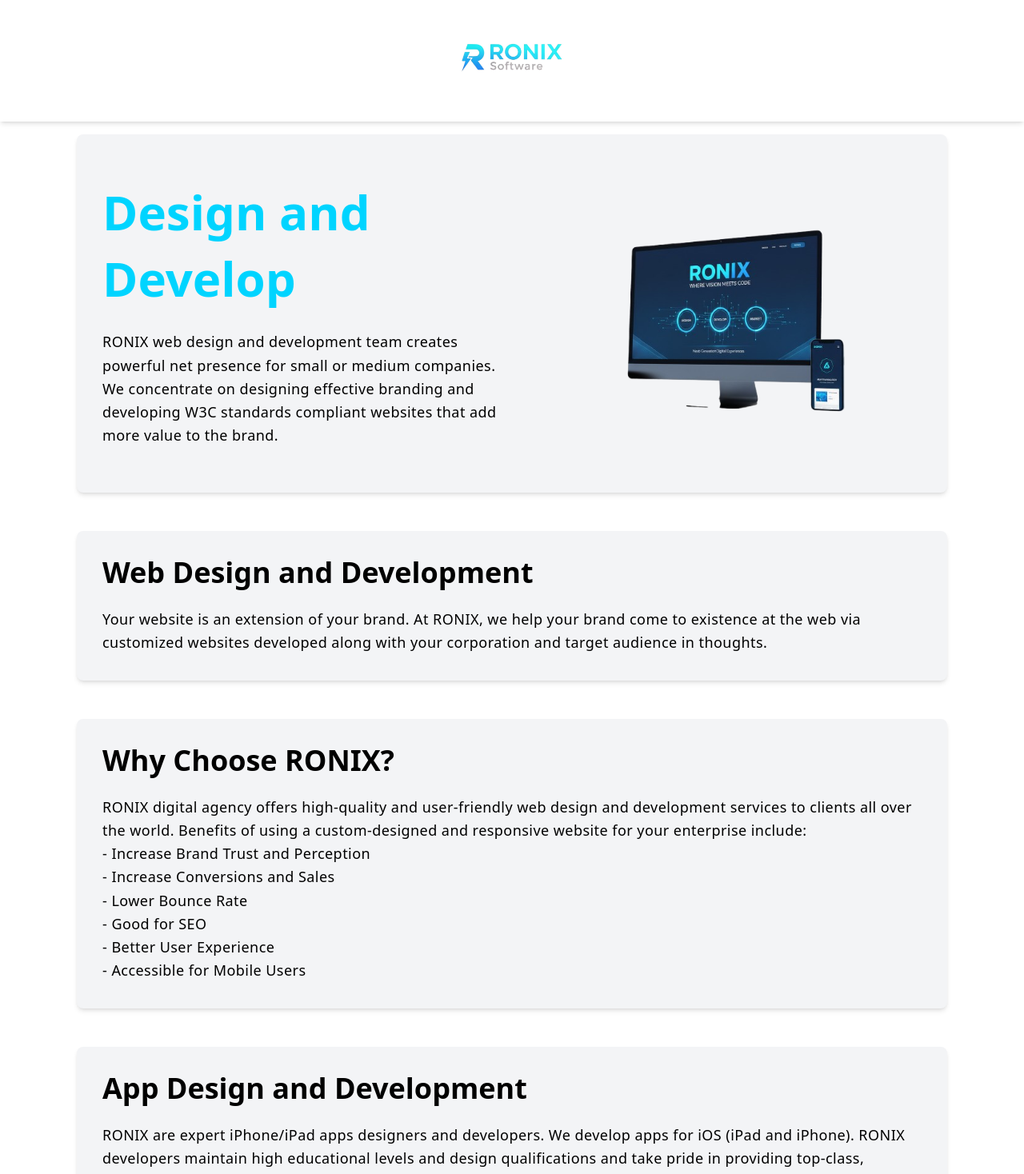
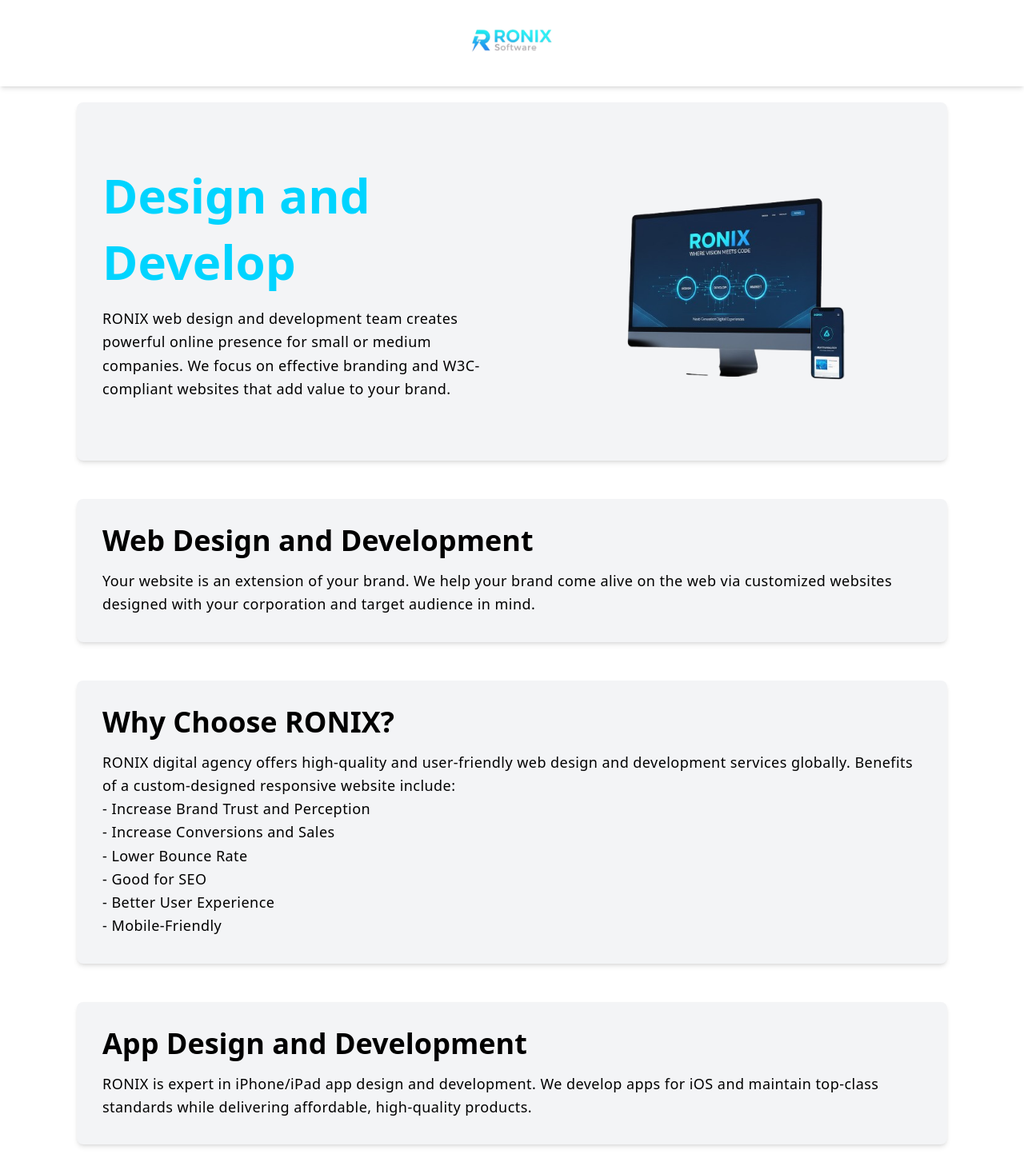
Before and after one commit to AyeshaMalak/ronixWebsite, a React (Vite) app: page /develop in a window 1280 px wide. Shown: the top 1468 px of the page at 80% size. Built offline with nearby package versions, Linux system fonts and the light colour scheme.

Commit message:
Update Develop.jsx

```diff
--- a/src/pages/Develop.jsx
+++ b/src/pages/Develop.jsx
@@ -4,10 +4,11 @@ import { Link } from "react-router-dom";
 const Develop = () => {
   return (
     <div className="bg-white min-h-screen font-sans relative">
-      <div className="fixed top-0 left-0 right-0 w-full bg-white px-6 py-4 shadow-md z-50">
+
+      <div className="fixed top-0 left-0 right-0 w-full bg-white px-4 py-1.5 shadow-md z-50">
         <div className="max-w-7xl mx-auto flex justify-center items-center">
           <Link to="/home">
-            <img src="/logo.jpeg" alt="RONIX Logo" className="h-16 sm:h-30 object-contain cursor-pointer" />
+            <img src="/logo.jpeg" alt="RONIX Logo" className="h-16 sm:h-24 object-contain cursor-pointer" />
           </Link>
         </div>
       </div>
@@ -15,14 +16,14 @@ const Develop = () => {
       <div className="h-32"></div>
 
       <div className="space-y-12 px-6 md:px-24 pb-20">
-        {/* First Section with Cyan Heading */}
-        <div className="bg-gray-100 p-8 rounded-lg shadow-md flex flex-col md:flex-row items-center gap-8 mt-10">
+
+        <div className="bg-gray-100 p-8 rounded-lg shadow-md flex flex-col md:flex-row items-center gap-8">
           <div className="md:w-1/2">
-            <h2 className="text-4xl md:text-6xl font-extrabold mb-6 leading-snug text-[#00D4FF]">
+            <h2 className="text-4xl md:text-6xl font-extrabold mb-4 leading-snug text-[#00D4FF]">
               Design and Develop
             </h2>
             <p className="text-black leading-relaxed text-lg">
-              RONIX web design and development team creates powerful net presence for small or medium companies. We concentrate on designing effective branding and developing W3C standards compliant websites that add more value to the brand.
+              RONIX web design and development team creates powerful online presence for small or medium companies. We focus on effective branding and W3C-compliant websites that add value to your brand.
             </p>
           </div>
           <div className="md:w-1/2 flex justify-center">
@@ -34,26 +35,28 @@ const Develop = () => {
           </div>
         </div>
 
-        {/* Other Sections with Black Headings */}
+        {/* Section 2 */}
         <Section
           title="Web Design and Development"
-          text="Your website is an extension of your brand. At RONIX, we help your brand come to existence at the web via customized websites developed along with your corporation and target audience in thoughts."
+          text="Your website is an extension of your brand. We help your brand come alive on the web via customized websites designed with your corporation and target audience in mind."
         />
 
+        {/* Section 3 */}
         <Section
           title="Why Choose RONIX?"
-          text={`RONIX digital agency offers high-quality and user-friendly web design and development services to clients all over the world. Benefits of using a custom-designed and responsive website for your enterprise include:
+          text={`RONIX digital agency offers high-quality and user-friendly web design and development services globally. Benefits of a custom-designed responsive website include:
 - Increase Brand Trust and Perception
 - Increase Conversions and Sales
 - Lower Bounce Rate
 - Good for SEO
 - Better User Experience
-- Accessible for Mobile Users`}
+- Mobile-Friendly`}
         />
 
+        {/* Section 4 */}
         <Section
           title="App Design and Development"
-          text={`RONIX are expert iPhone/iPad apps designers and developers. We develop apps for iOS (iPad and iPhone). RONIX developers maintain high educational levels and design qualifications and take pride in providing top-class, affordable products and services.`}
+          text="RONIX is expert in iPhone/iPad app design and development. We develop apps for iOS and maintain top-class standards while delivering affordable, high-quality products."
         />
       </div>
     </div>
@@ -62,7 +65,7 @@ const Develop = () => {
 
 const Section = ({ title, text }) => (
   <div className="bg-gray-100 p-8 rounded-lg shadow-md">
-    <h2 className="text-3xl md:text-4xl font-extrabold mb-6 text-black">{title}</h2>
+    <h2 className="text-3xl md:text-4xl font-extrabold mb-4 text-black">{title}</h2>
     <p className="text-black leading-relaxed text-lg whitespace-pre-line">{text}</p>
   </div>
 );
```
